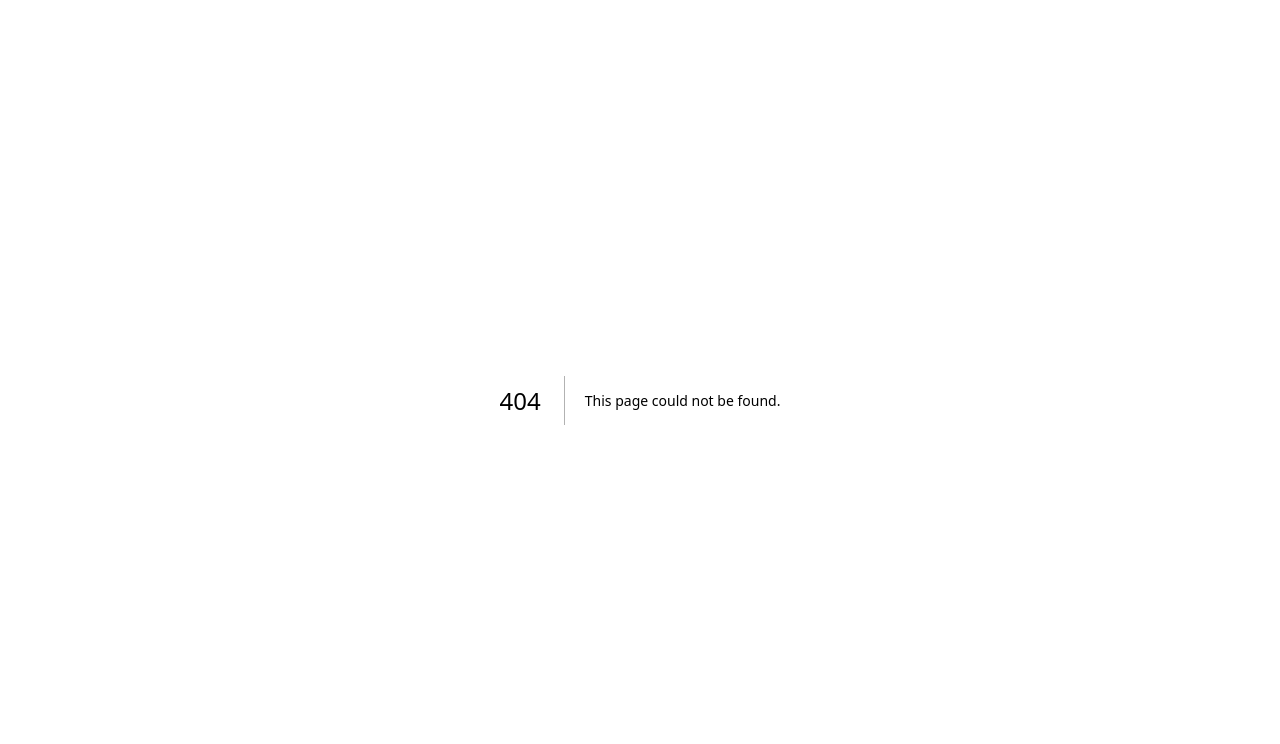
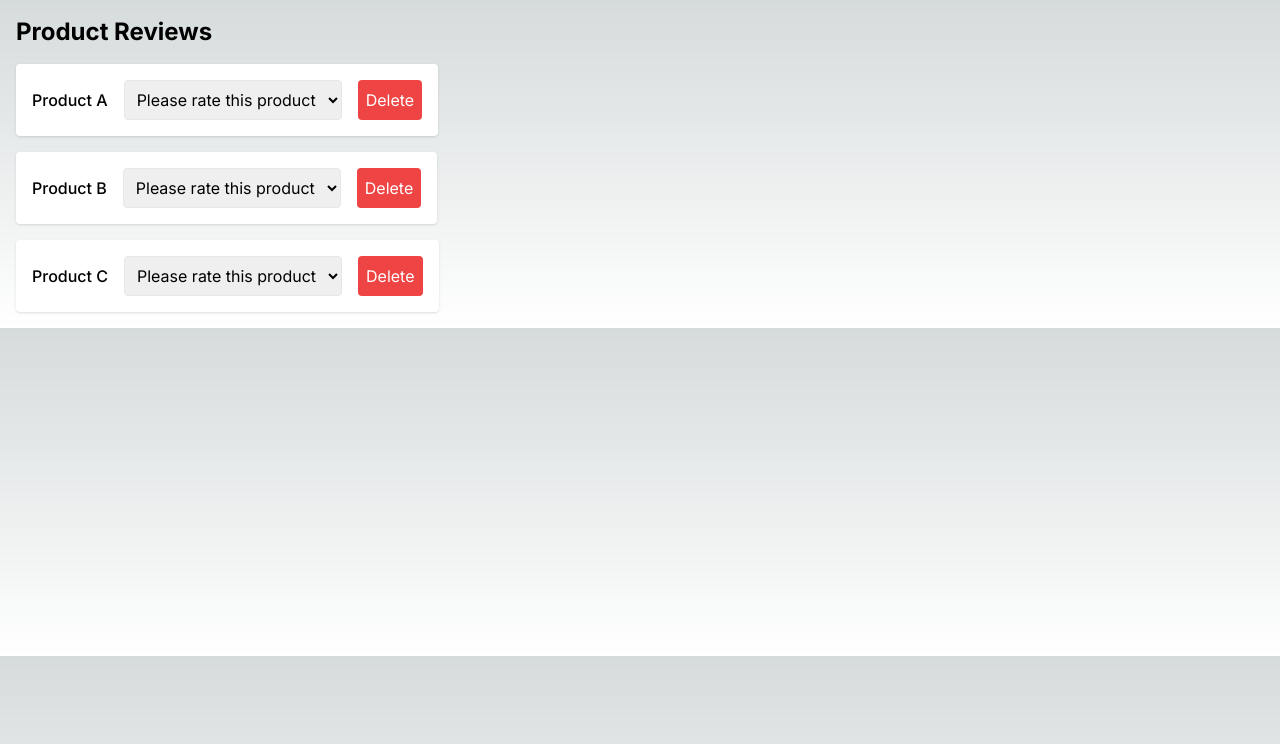
Before and after one commit to golf-sarawut/nextjs-code-examples, a Next.js app: page /bug1 in a window 1280 px wide. Before the commit this address had no page. Shown: the top 744 px of the page. Built offline with nearby package versions, Linux system fonts and the light colour scheme.

Commit message:
Add bug 1

```diff
--- /dev/null
+++ b/app/bug1/components/ProductsReview/index.tsx
@@ -0,0 +1,52 @@
+"use client";
+import { useState } from "react";
+
+export const ProductsReview = () => {
+  const [products, setProducts] = useState([
+    { id: 1, name: "Product A" },
+    { id: 2, name: "Product B" },
+    { id: 3, name: "Product C" },
+  ]);
+
+  const removeProducts = (productId: number) => {
+    const updatedProducts = products.filter(
+      (product) => product.id !== productId
+    );
+    setProducts(updatedProducts);
+  };
+
+  return (
+    <div className="container mx-auto p-4">
+      <h1 className="text-2xl font-bold mb-4">Product Reviews</h1>
+      <ul className="space-y-4">
+        {products.map((product, index) => (
+          <li
+            key={index}
+            className="flex w-fit	 items-center justify-between bg-white p-4 rounded shadow"
+          >
+            <div className="flex w-fit	 items-center">
+              <span className="font-medium text-black">{product.name}</span>
+              <select
+                defaultValue=""
+                className="ml-4 p-2 border rounded text-black"
+              >
+                <option value="" disabled>
+                  Please rate this product
+                </option>
+                <option value="3">👍</option>
+                <option value="2">🆗</option>
+                <option value="1">👎</option>
+              </select>
+            </div>
+            <button
+              onClick={() => removeProducts(product.id)}
+              className="ml-4 p-2 bg-red-500 text-white rounded hover:bg-red-600"
+            >
+              Delete
+            </button>
+          </li>
+        ))}
+      </ul>
+    </div>
+  );
+};
--- /dev/null
+++ b/app/bug1/page.tsx
@@ -0,0 +1,9 @@
+import { ProductsReview } from "./components/ProductsReview";
+
+export default function Page() {
+  return (
+    <main>
+        <ProductsReview/>
+    </main>
+  );
+}
```
